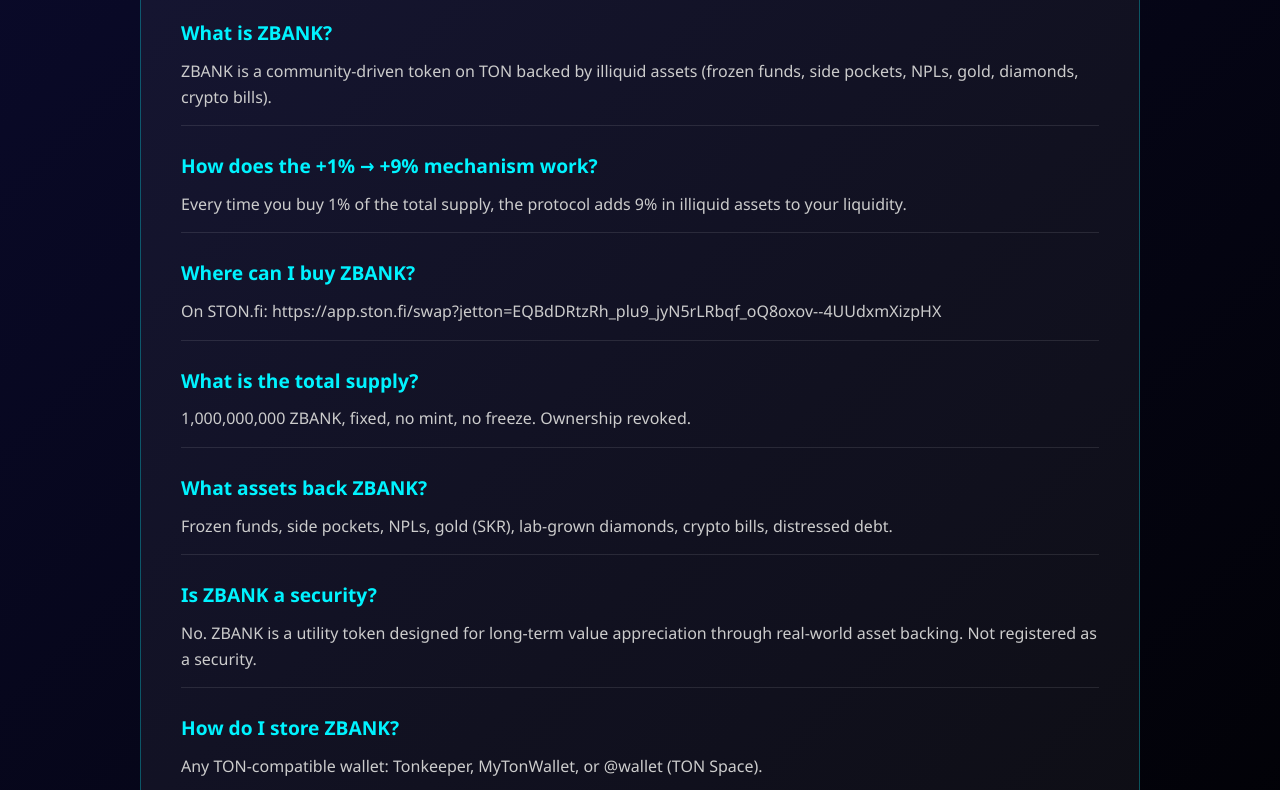
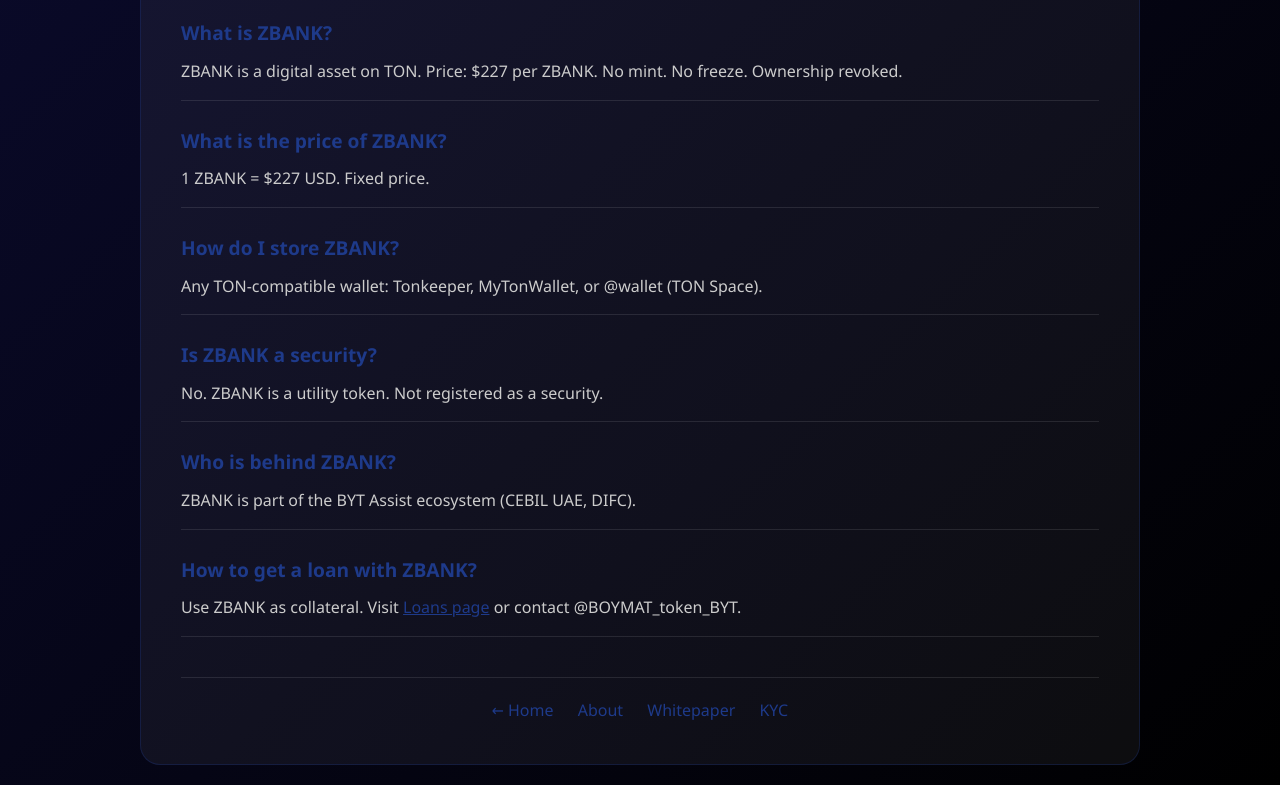
Before and after one commit to byt-assist/zbank, a plain HTML site: page faq.html in a window 1280 px wide. Shown: the part 124-914 px from the top of the page. Drawn offline with Linux system fonts and the light colour scheme.

Commit message:
Update faq.html

```diff
--- a/faq.html
+++ b/faq.html
@@ -4,7 +4,6 @@
     <meta charset="UTF-8">
     <meta name="viewport" content="width=device-width, initial-scale=1.0">
     <title>ZBANK — FAQ</title>
-    <!-- Google Analytics -->
     <script async src="https://www.googletagmanager.com/gtag/js?id=G-QRXP2EW5J6"></script>
     <script>
         window.dataLayer = window.dataLayer || [];
@@ -27,30 +26,35 @@
             background: rgba(255,255,255,0.05);
             border-radius: 20px;
             padding: 40px;
-            border: 1px solid rgba(0,243,255,0.3);
+            border: 1px solid rgba(30,58,138,0.3);
         }
-        h1 { color: #00f3ff; text-align: center; margin-bottom: 30px; }
+        h1 { color: #1E3A8A; text-align: center; margin-bottom: 30px; }
         .faq-item { margin-bottom: 25px; border-bottom: 1px solid rgba(255,255,255,0.1); padding-bottom: 15px; }
-        .faq-question { color: #00f3ff; font-weight: bold; font-size: 1.2rem; margin-bottom: 10px; }
+        .faq-question { color: #1E3A8A; font-weight: bold; font-size: 1.2rem; margin-bottom: 10px; }
         .faq-answer { color: #ccc; }
         .footer { text-align: center; margin-top: 40px; padding-top: 20px; border-top: 1px solid rgba(255,255,255,0.1); }
-        .footer a { color: #00f3ff; text-decoration: none; margin: 0 10px; }
+        .footer a { color: #1E3A8A; text-decoration: none; margin: 0 10px; }
+        .address {
+            background: rgba(0,0,0,0.5);
+            padding: 15px;
+            border-radius: 10px;
+            font-family: monospace;
+            word-break: break-all;
+            margin: 20px 0;
+        }
     </style>
 </head>
 <body>
 <div class="container">
     <h1>❓ Frequently Asked Questions</h1>
-    <div class="faq-item"><div class="faq-question">What is ZBANK?</div><div class="faq-answer">ZBANK is a community-driven token on TON backed by illiquid assets (frozen funds, side pockets, NPLs, gold, diamonds, crypto bills).</div></div>
-    <div class="faq-item"><div class="faq-question">How does the +1% → +9% mechanism work?</div><div class="faq-answer">Every time you buy 1% of the total supply, the protocol adds 9% in illiquid assets to your liquidity.</div></div>
-    <div class="faq-item"><div class="faq-question">Where can I buy ZBANK?</div><div class="faq-answer">On STON.fi: https://app.ston.fi/swap?jetton=EQBdDRtzRh_plu9_jyN5rLRbqf_oQ8oxov--4UUdxmXizpHX</div></div>
-    <div class="faq-item"><div class="faq-question">What is the total supply?</div><div class="faq-answer">1,000,000,000 ZBANK, fixed, no mint, no freeze. Ownership revoked.</div></div>
-    <div class="faq-item"><div class="faq-question">What assets back ZBANK?</div><div class="faq-answer">Frozen funds, side pockets, NPLs, gold (SKR), lab-grown diamonds, crypto bills, distressed debt.</div></div>
-    <div class="faq-item"><div class="faq-question">Is ZBANK a security?</div><div class="faq-answer">No. ZBANK is a utility token designed for long-term value appreciation through real-world asset backing. Not registered as a security.</div></div>
+    <div class="faq-item"><div class="faq-question">What is ZBANK?</div><div class="faq-answer">ZBANK is a digital asset on TON. Price: $227 per ZBANK. No mint. No freeze. Ownership revoked.</div></div>
+    <div class="faq-item"><div class="faq-question">What is the price of ZBANK?</div><div class="faq-answer">1 ZBANK = $227 USD. Fixed price.</div></div>
     <div class="faq-item"><div class="faq-question">How do I store ZBANK?</div><div class="faq-answer">Any TON-compatible wallet: Tonkeeper, MyTonWallet, or @wallet (TON Space).</div></div>
-    <div class="faq-item"><div class="faq-question">Where is the gold stored?</div><div class="faq-answer">Gold (SKR) is custodied by Global Trust Depository and HSBC in LBMA-certified vaults.</div></div>
-    <div class="faq-item"><div class="faq-question">How can I provide liquidity?</div><div class="faq-answer">Add liquidity on STON.fi or DeDust in the ZBANK/TON pool.</div></div>
+    <div class="faq-item"><div class="faq-question">Is ZBANK a security?</div><div class="faq-answer">No. ZBANK is a utility token. Not registered as a security.</div></div>
     <div class="faq-item"><div class="faq-question">Who is behind ZBANK?</div><div class="faq-answer">ZBANK is part of the BYT Assist ecosystem (CEBIL UAE, DIFC).</div></div>
-    <div class="footer"><a href="https://byt-assist.github.io/zbank/">← Home</a> <a href="about.html">About</a> <a href="whitepaper.html">Whitepaper</a> <a href="kyc.html">KYC</a></div>
+    <div class="faq-item"><div class="faq-question">How to get a loan with ZBANK?</div><div class="faq-answer">Use ZBANK as collateral. Visit <a href="loans.html" style="color:#1E3A8A;">Loans page</a> or contact @BOYMAT_token_BYT.</div></div>
+
+    <div class="footer"><a href="index.html">← Home</a> <a href="about.html">About</a> <a href="whitepaper.html">Whitepaper</a> <a href="kyc.html">KYC</a></div>
 </div>
 </body>
 </html>
```
